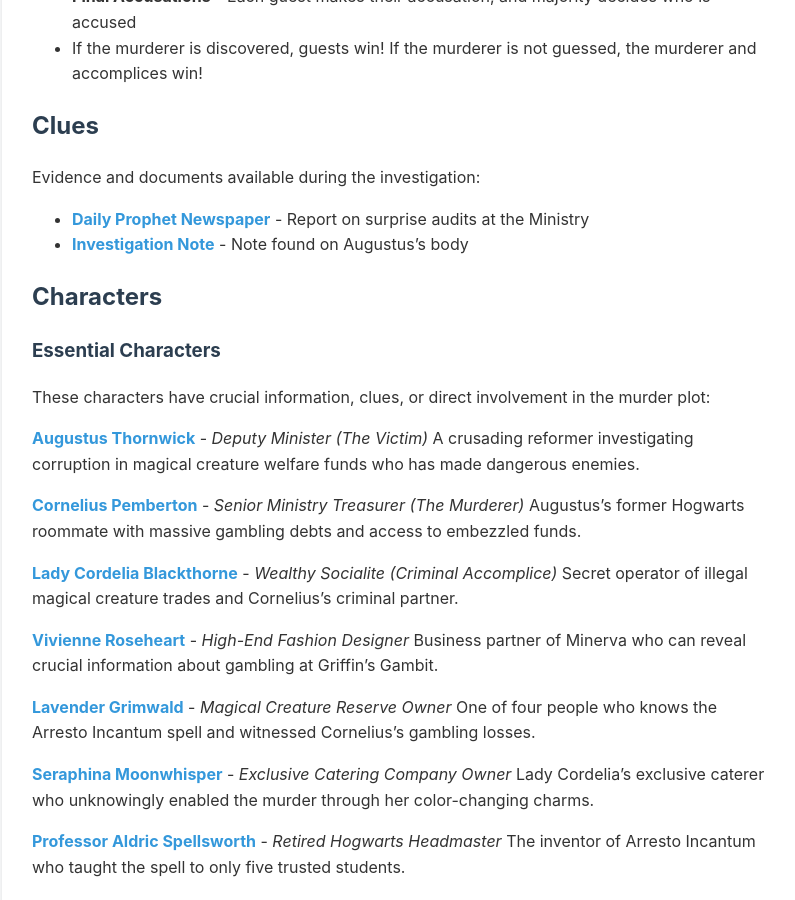
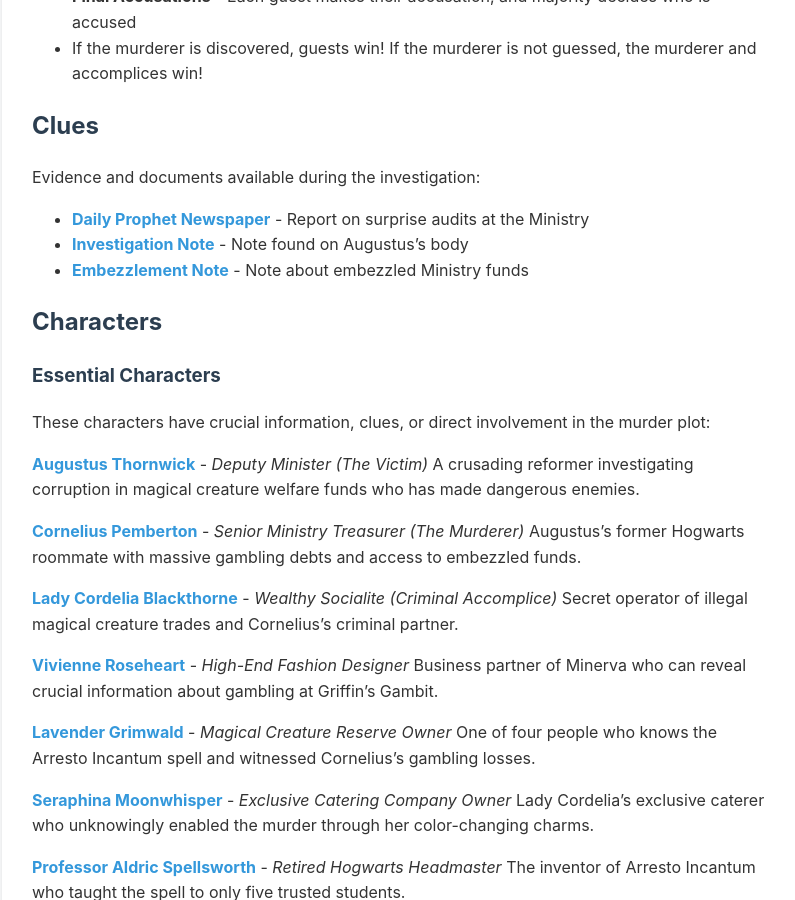
Before and after one commit to msiebert/harry-potter-murder-mystery, a Jekyll site: the page built from index.md, in a window 1280 px wide and 900 px high, scrolled down 1220 px. Shown: the whole window, without its empty margins (238-1033 px from the left). Built offline with Jekyll 4.4.1, drawn with Linux system fonts in a browser that asks for light colours.

Commit message:
add cornelius's note

```diff
--- a/index.md
+++ b/index.md
@@ -46,6 +46,7 @@ Evidence and documents available during the investigation:
 
 - **[Daily Prophet Newspaper](clues/daily_prophet_newspaper.pdf)** - Report on surprise audits at the Ministry
 - **[Investigation Note](clues/augustus_investigation_note.pdf)** - Note found on Augustus's body
+- **[Embezzlement Note](clues/cornelius_embezzlement_note.pdf)** - Note about embezzled Ministry funds
 
 ## Characters
 
```
Also changed, not shown: 1 other file.
